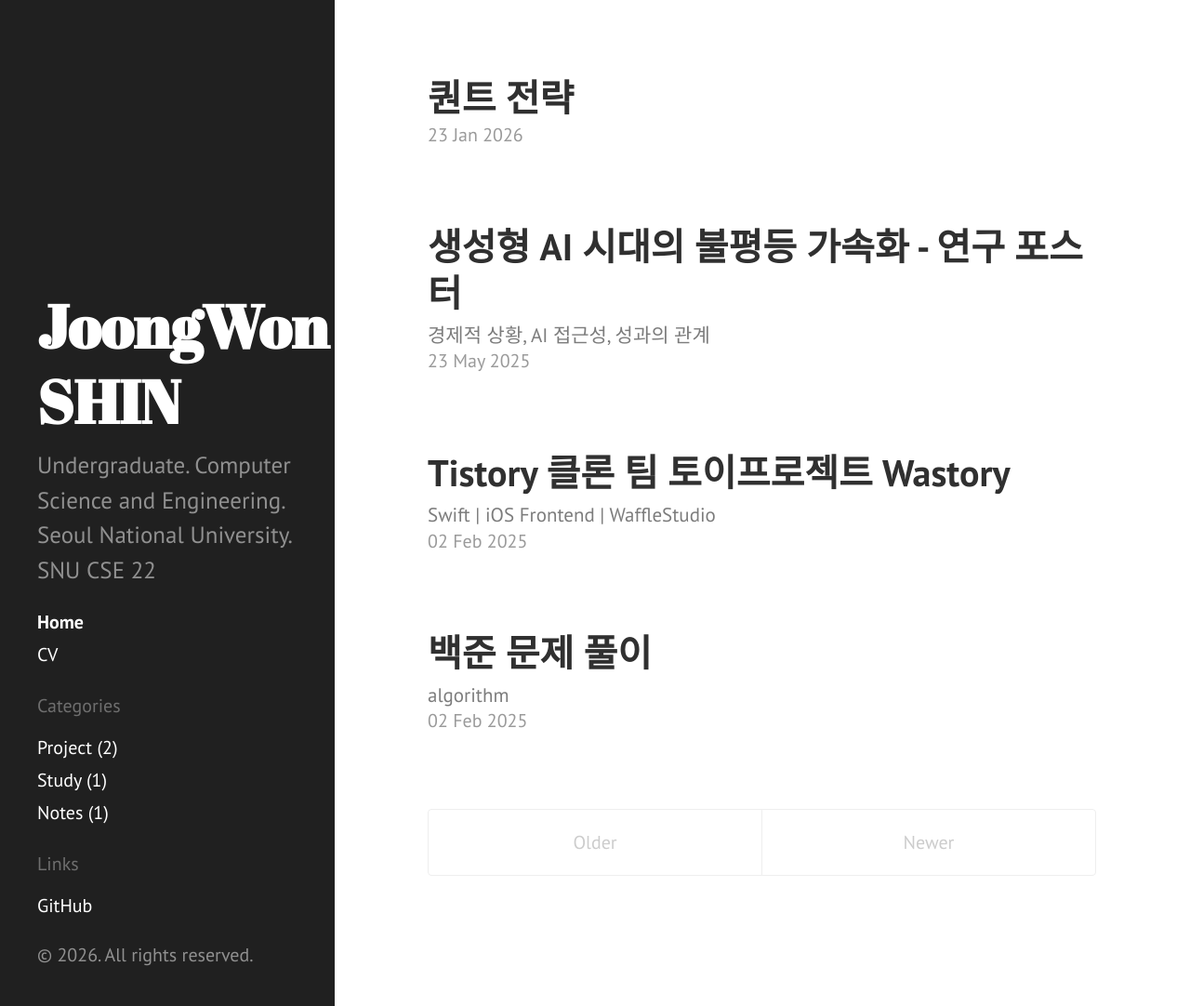
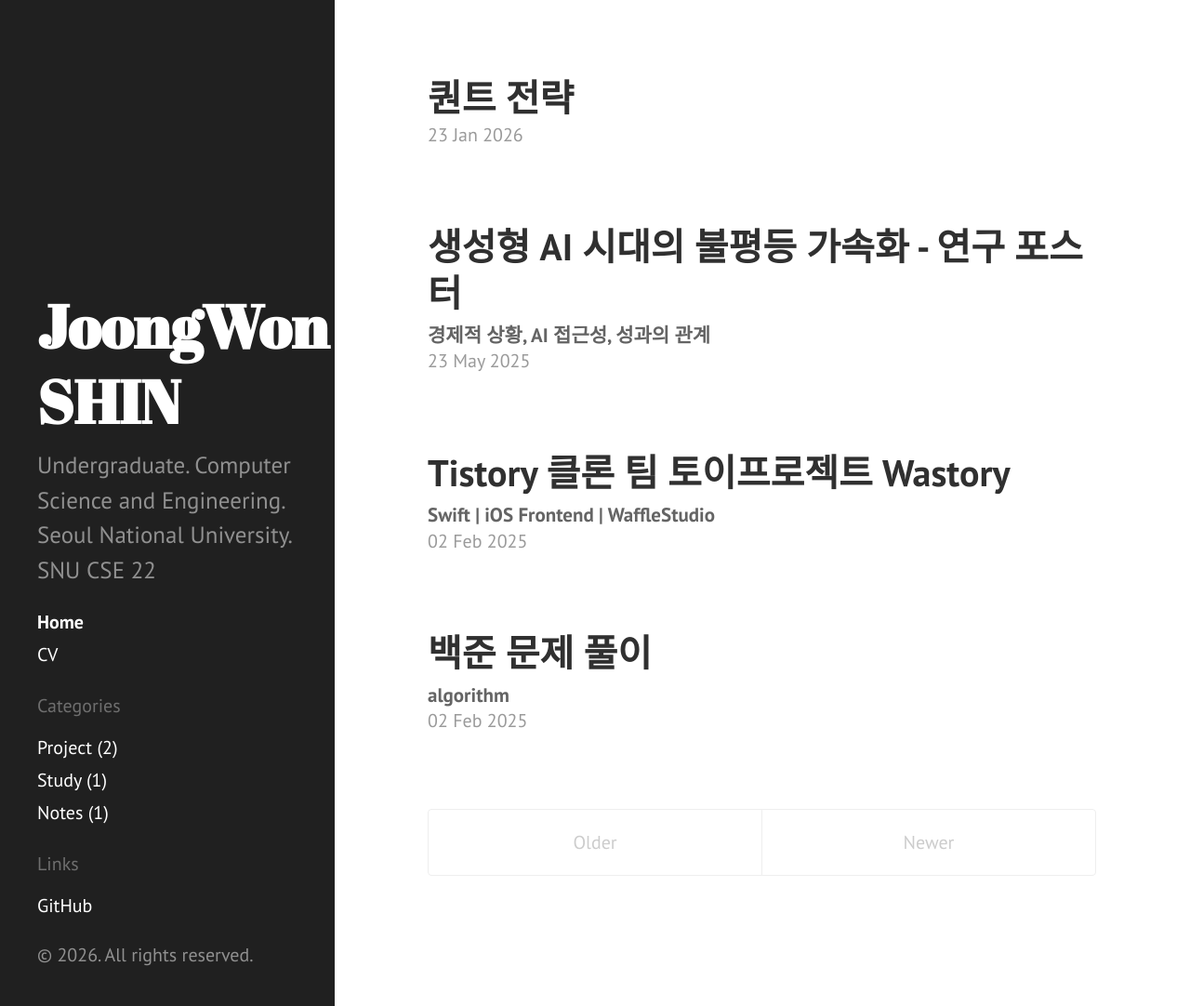
Before and after one commit to joongwon0204/joongwon0204.github.io, a Jekyll site: the page built from index.html, in a window 1280 px wide and 1082 px high. Shown: the whole window at 93% size. Built offline with Jekyll 4.4.1, drawn with Linux system fonts in a browser that asks for light colours; the list of posts is cut into pages by our own code.

Commit message:
subtitle design change

```diff
--- a/_layouts/post.html
+++ b/_layouts/post.html
@@ -4,7 +4,7 @@
 
 <div class="post">
   <h1 class="post-title">{{ page.title }}</h1>
-  <p class="post-subtitle">{{ page.subtitle }}</p>
+  <h3 class="post-subtitle">{{ page.subtitle }}</h3>
   <span class="post-date">{{ page.date | date_to_string }}</span>
   {{ content }}
 </div>
--- a/index.html
+++ b/index.html
@@ -11,7 +11,7 @@
         {{ post.title }}
       </a>
     </h1>
-    <p class="post-subtitle">{{ post.subtitle }}</p>
+    <h3 class="post-subtitle">{{ post.subtitle }}</h3>
 
     <span class="post-date">{{ post.date | date_to_string }}</span>
 
```
